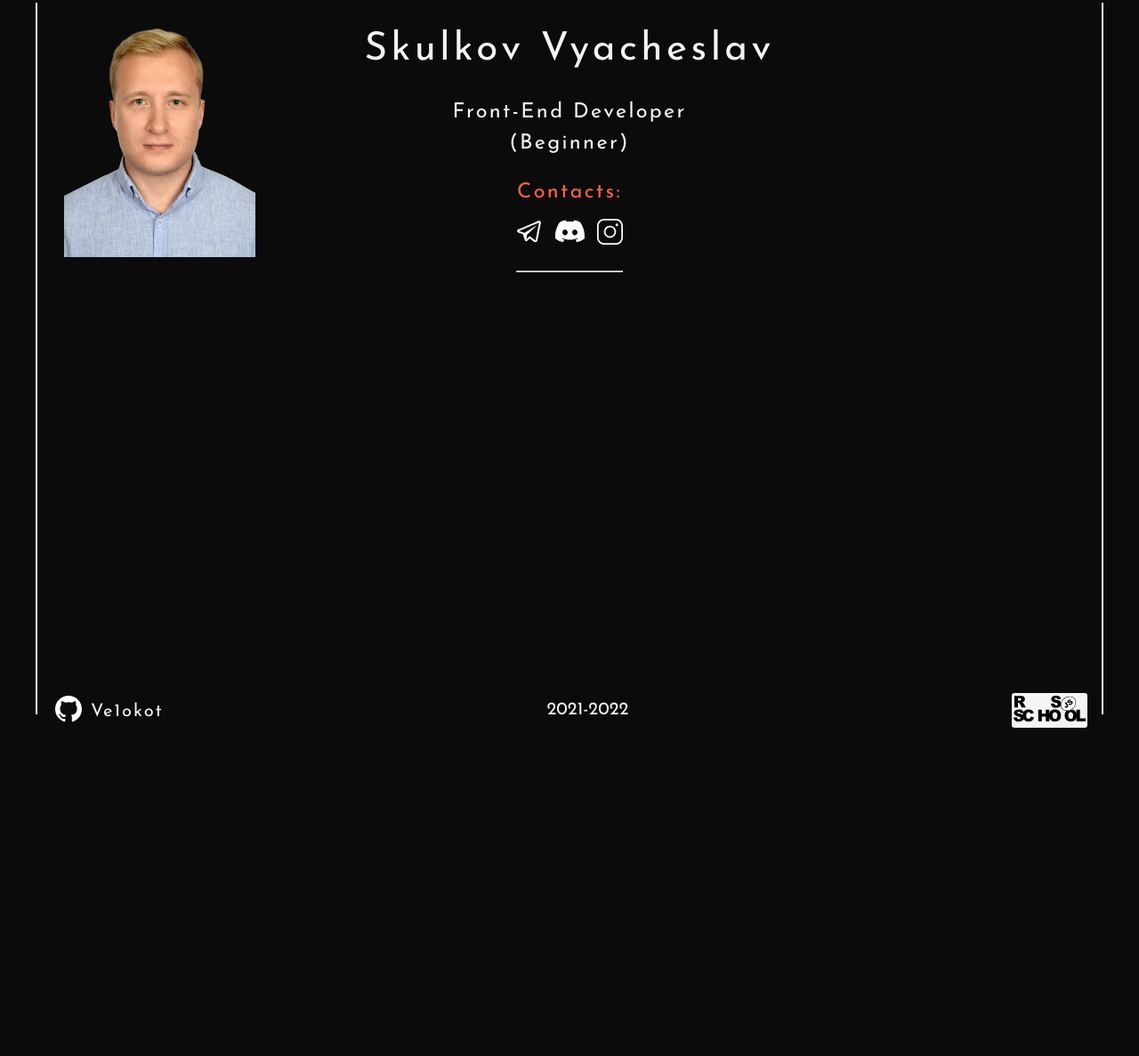
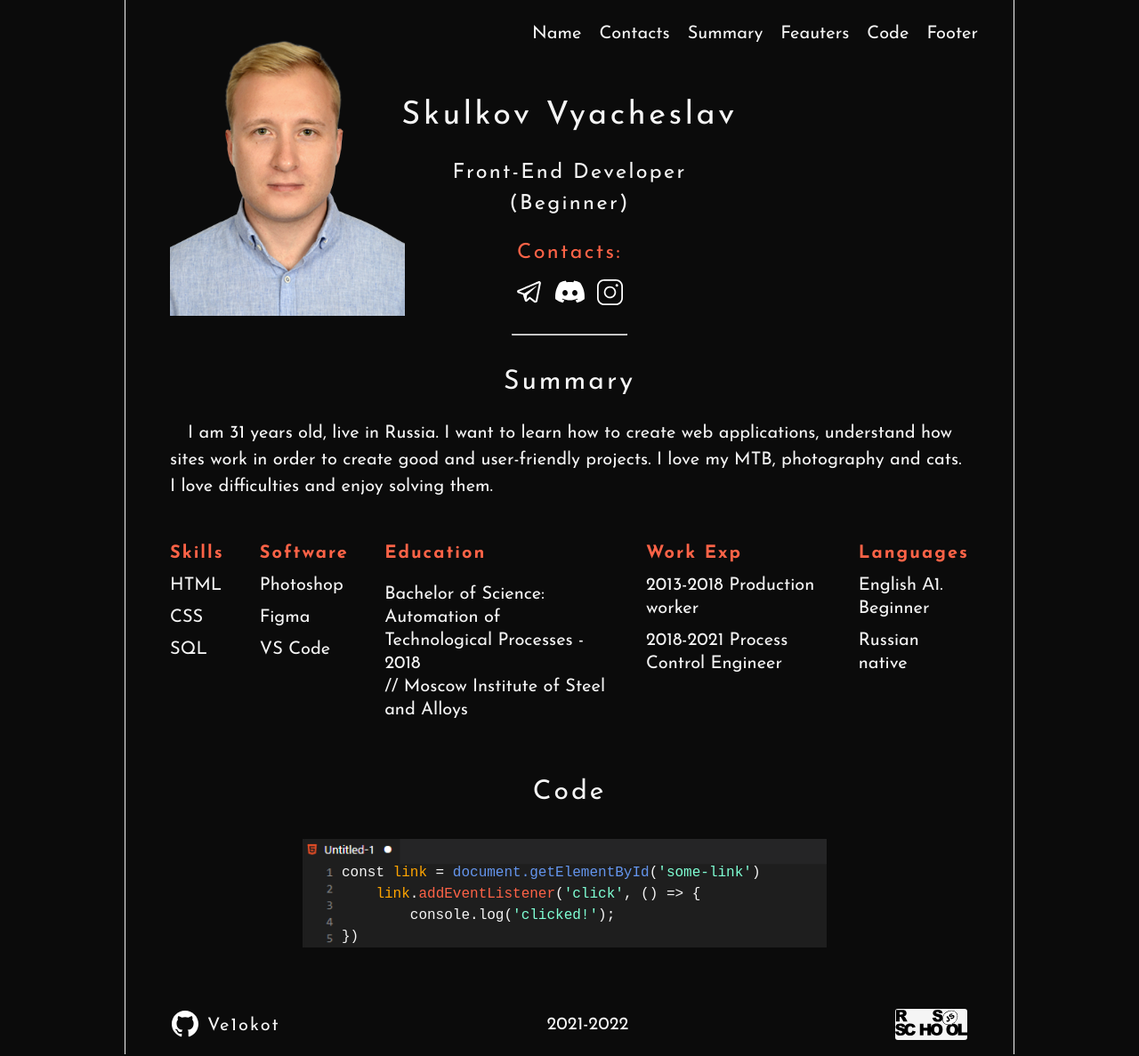
Before and after one commit to Ve1okot/rsschool-cv, a plain HTML site: page index.html in a window 1280 px wide. Shown: the part 27-1214 px from the top of the page at 89% size. Before the commit the page ends 860 px from the top, so only its background shows below. Drawn offline with Linux system fonts and the light colour scheme.

Commit message:
feat: release

```diff
--- a/index.html
+++ b/index.html
@@ -1,5 +1,6 @@
 <!DOCTYPE html>
 <html lang="en">
+
 <head>
     <meta charset="UTF-8">
     <meta http-equiv="X-UA-Compatible" content="IE=edge">
@@ -9,41 +10,110 @@
     <link type="image/png" sizes="64x64" rel="icon" href="./assets/images/favicon.ico">
     <link rel="preconnect" href="https://fonts.googleapis.com">
     <link rel="preconnect" href="https://fonts.gstatic.com" crossorigin>
-<link href="https://fonts.googleapis.com/css2?family=Josefin+Sans:wght@200;400;700&family=Roboto:ital,wght@0,400;0,700;1,400&display=swap" rel="stylesheet">
+    <link
+        href="https://fonts.googleapis.com/css2?family=Josefin+Sans:wght@200;400;700&family=Roboto:ital,wght@0,400;0,700;1,400&display=swap"
+        rel="stylesheet">
 </head>
+
 <body>
-<div class="container">
+    <div class="wrapper">
         <header class="header">
-            <h1 class="name-title">Skulkov Vyacheslav</h1>
+            <nav>
+                <ul class="nav">
+                    <li class="nav-link"><a href="#name">Name</a></li>
+                    <li class="nav-link"><a href="#contacts">Contacts</a></li>
+                    <li class="nav-link"><a href="#summary">Summary</a></li>
+                    <li class="nav-link"><a href="#feauters">Feauters</a></li>
+                    <li class="nav-link"><a href="#code">Code</a></li>
+                    <li class="nav-link"><a href="#footer">Footer</a></li>
+                </ul>
+            </nav>
+            <h1 class="name-title" id="name">Skulkov Vyacheslav</h1>
             <h3 class="second-title">Front-End Developer<br>(Beginner)</h3>
 
             <div class="contacts">
                 <h3 class="title-contacts">Contacts:</h3>
-            <ul class="contacts-list">
-                <li class="contacts-link"><a href="https://t.me/Robin_Cat"><img src="./assets/images/telegram.svg" alt="telegram" class="telegram-img"></a></li>
-                <li class="contacts-link"><a href="https://discord.gg/xaBPqrWx"><img src="./assets/images/discord.svg" alt="discord" class="discord-img"></a></li>
-                <li class="contacts-link"><a href="https://www.instagram.com/ve1okot/"><img src="./assets/images/instagram.svg" alt="instagram" class="instagram-img"></a></li>
+                <ul class="contacts-list" id="contacts">
+                    <li class="contacts-link"><a href="https://t.me/Robin_Cat"><img src="./assets/images/telegram.svg"
+                                alt="telegram" class="telegram-img"></a></li>
+                    <li class="contacts-link"><a href="https://discord.gg/xaBPqrWx"><img
+                                src="./assets/images/discord.svg" alt="discord" class="discord-img"></a></li>
+                    <li class="contacts-link"><a href="https://www.instagram.com/ve1okot/"><img
+                                src="./assets/images/instagram.svg" alt="instagram" class="instagram-img"></a></li>
                 </ul>
-
-
             </div>
         </header>
         <hr class="hr">
-    <main class="main">
+
+        <main class="main ">
+            <h2 class="summary-title">Summary</h2>
+            <article class="summary" id="summary">
+                <p class="summary-text">
+                    I am 31 years old, live in Russia. I want to learn how to create web applications, understand how
+                    sites work in order to create good and user-friendly projects. I love my MTB, photography and cats.
+                    I love difficulties and enjoy solving them.
+                </p>
+            </article>
+            <div class="feauters" id="feauters">
+                <ul class="skills" id="skills">
+                    <li>
+                        <h4>Skills</h4</li> <li>HTML
+                    </li>
+                    <li>CSS</li>
+                    <li>SQL</li>
+                </ul>
+                <ul class="software">
+                    <li>
+                        <h4>Software</h4</li> <li>Photoshop
+                    </li>
+                    <li>Figma</li>
+                    <li>VS Code</li>
+                </ul>
+                <ul class="education">
+                    <li>
+                        <h4>Education</h4</li> <li>
+                            <p>Bachelor of Science:<br>Automation of Technological Processes - 2018<br>// Moscow
+                                Institute of Steel and Alloys</p>
+                    </li>
+                </ul>
+                <ul class="work-xp">
+                    <li>
+                        <h4>Work Exp</h4</li> <li>2013-2018 Production worker
+                    </li>
+                    <li>2018-2021 Process Control Engineer</li>
+                </ul>
+                <ul class="languages">
+                    <li>
+                        <h4>Languages</h4</li> <li>English А1. Beginner
+                    </li>
+                    <li>Russian native</li>
+                </ul>
+            </div>
+
+            <h2 class="code-title">Code</h3>
+
+                <div class="code" id="code">
+                    <pre><code>const <span class="orange">link</span> = <span class="blue">document.getElementById</span>(<span class="green">'some-link'</span>)
+    <span class="orange">link</span>.<span class="red">addEventListener</span>(<span class="green">'click'</span>, () => {
+        console.log(<span class="green">'clicked!'</span>);
+})</code></pre>
+                </div>
 
         </main>
     </div>
-    <footer class="footer">
+    <footer class="footer" id="footer">
         <div class="container">
-            <div class="footer-gihub">
-                <a class="gihub-link" href="https://github.com/Ve1okot"><img src="./assets/images/github.svg" alt="link:github@Ve1okot">
+            <div class="footer-github">
+                <a class="github-link" href="https://github.com/Ve1okot"><img src="./assets/images/github.svg"
+                        alt="link:github@Ve1okot">
                     <span class="velokot">Ve1okot</span></a>
             </div>
             <div class="footer-year">
                 <p class="footer-date">2021-2022</p>
             </div>
             <div class="footer-rss">
-                <a href="https://rs.school/js/" target="_blanc"><img src="./assets/images/rs_school_js.svg" alt="RSS School JS"></a>
+                <a href="https://rs.school/js/" target="_blanc"><img src="./assets/images/rs_school_js.svg"
+                        alt="RSS School JS"></a>
             </div>
 
 
@@ -51,4 +121,5 @@
         </div>
     </footer>
 </body>
+
 </html>
--- a/style.css
+++ b/style.css
@@ -4,23 +4,47 @@
 
 html {
   scroll-behavior: smooth;
+  height: 100%;
 }
 
 body {
   margin: 0 auto;
   padding: 0;
+  max-width: 1000px;
+  min-width: 800px;
+  min-height: 100vh;
+  border-left: 1px solid whitesmoke;
+  border-right: 1px solid whitesmoke;
   font-family: "Josefin Sans", sans-serif;
   font-size: 20px;
   line-height: 1.5;
   color: whitesmoke;
   background-color: #0b0b0b;
+  display: flex;
+  flex-direction: column;
 }
-body {
 
-  max-width: 1200px;
-  min-height: 100vh;
-  border-left: 2px solid whitesmoke;
-  border-right: 2px solid whitesmoke;
+.wrapper {
+  flex: 1;
+}
+
+.nav {
+  margin-bottom: 30px;
+  margin-right: 30px;
+  list-style: none;
+  display: flex;
+  justify-content: flex-end;
+}
+
+.nav a {
+  margin: 0 10px;
+  color: whitesmoke;
+  text-decoration: none;
+  transition: 0.3s;
+}
+
+.nav a:hover {
+  opacity: 0.6;
 }
 
 .header {
@@ -29,17 +53,15 @@ body {
     display: flex;
     flex-direction: column;
     text-align: center;
-    width: 100%;
     background: #0b0b0b url(./assets/images/69.png) no-repeat;
     background-size: contain;
-    background-position: 30px 10px;
+    background-position: 50px 20px;
 }
 
 hr {
-  margin: 15px auto;
-    padding: 0;
-    /* width: 58%; */
-    width: 10%;
+  margin: 20px auto;
+    width: 13%;
+    height: 1px;
     color: whitesmoke;
 }
 
@@ -53,7 +75,7 @@ h1, h2, h3 {
 
 .name-title {
     margin: 20px auto;
-    font-size: 2.2em;
+    font-size: 1.8em;
 }
 
 .second-title {
@@ -61,8 +83,6 @@ h1, h2, h3 {
 }
 
 .title-contacts {
-  margin: 0;
-  padding: 0;
   font-weight: normal;
   letter-spacing: 0.1em;
   color: tomato;
@@ -80,44 +100,118 @@ h1, h2, h3 {
 
 .contacts-link {
   padding: 0 6px;
-  border-bottom: 2px solid transparent;
+
 }
 
 .contacts-link img{
     width: 33px;
     height: 33px;
-    transition: 0.2s;
 }
 
 .instagram-img {
   padding: 2px;
 }
 
-.contacts-link a:hover{
-    border-bottom: 2px solid tomato;
+.contacts-link a {
+  transition: 0.3s;
 }
 
-.footer .container {
-  position: absolute;
+.contacts-link a:hover{
+  filter: opacity(0.6);
+}
+
+.summary-title {
+  margin-top: 30px;
+  text-align: center;
+}
+
+.summary-text {
+  margin-left: 50px;
+  margin-right: 50px;
+  text-indent: 1em;
+}
+
+.feauters {
+  display: flex;
+  justify-content: space-between;
+  margin: 0 30px;
+}
+
+.feauters ul {
+  margin: 0 20px;
+  padding: 0.1px;
+  list-style: none;
+}
+
+.feauters h4 {
+  color: tomato;
+  letter-spacing: 0.1em;
+}
+
+.feauters li {
+  margin: 10px 0;
+ font-weight: normal;
+ color: whitesmoke;
+ letter-spacing: normal;
+ line-height: 1.3em;
+}
+
+.code-title {
+  margin-top: 30px;
+  margin-bottom: 30px;
+  text-align: center;
+}
+
+.code {
+  margin: 0 auto;
+  margin-bottom: 50px;
+  padding-top: 10px;
+  padding-left: 44px;
+  height: fit-content;
+  font-size: 1rem;
+  width: 600px;
+  background-image: url(./assets/images/vscode.png);
+  background-repeat: no-repeat;
+  background-size: contain;
+}
+
+.orange {
+  color: orange;
+}
+
+.green {
+  color: aquamarine;
+}
+
+.red {
+  color: tomato;
+}
+
+.blue {
+color: cornflowerblue;
+}
+
+.footer {
+  margin: 0 30px;
+  padding: 0.1em;
+  height: 70px;
+}
+
+.footer > .container {
   display: flex;
   justify-content: space-between;
   align-items: center;
-  top: 100%;
-  width: 1200px;
-  height: 50px;
-  padding: 0;
 }
 
 .footer img {
   height: 30px;
 }
 
-.footer-gihub {
+.footer-github {
   margin-left: 20px;
 }
 
-
-.gihub-link {
+.github-link {
   margin: 0;
   display: flex;
   align-items: center;
@@ -129,8 +223,8 @@ h1, h2, h3 {
   border-bottom: 2px solid transparent;
 }
 
-.gihub-link:hover {
-  border-bottom: 2px solid tomato;
+.github-link:hover {
+  filter: opacity(0.6);
 }
 
 .velokot {
@@ -138,70 +232,14 @@ h1, h2, h3 {
   padding-top: 5px;
 }
 
-
 .footer-rss {
   line-height: normal;
   background-color: whitesmoke;
   border-radius: 3px;
   margin-right: 20px;
-  transition: 0.3s;
-  border: 2px solid transparent;
+  transition: 0.2s;
 }
 
 .footer-rss:hover {
-  border: 2px solid tomato;
+  filter: opacity(0.6);
 }
-
-
-
-
-
-
-
-
-
-
-
-
-
-
-
-
-
-
-
-
-
-
-
-
-
-.red {
-  color: tomato;
-}
-
-@keyframes color-change {
-  0% {
-    color: antiquewhite;
-  }
-  33% {
-    color: burlywood;
-  }
-  66% {
-    color: darksalmon;
-  }
-  100% {
-    color: lightcyan;
-  }
-}
-
-.dots {
-  font-size: 1.5rem;
-  animation: color-change infinite 2s linear;
-}
-
-@media (max-width: 768px) {
-  .section {
-    width: 100%;
-  }
-}
```
Also changed, not shown: assets/images/vscode.png (added). Lines whose indentation alone changed are shown as unchanged.
